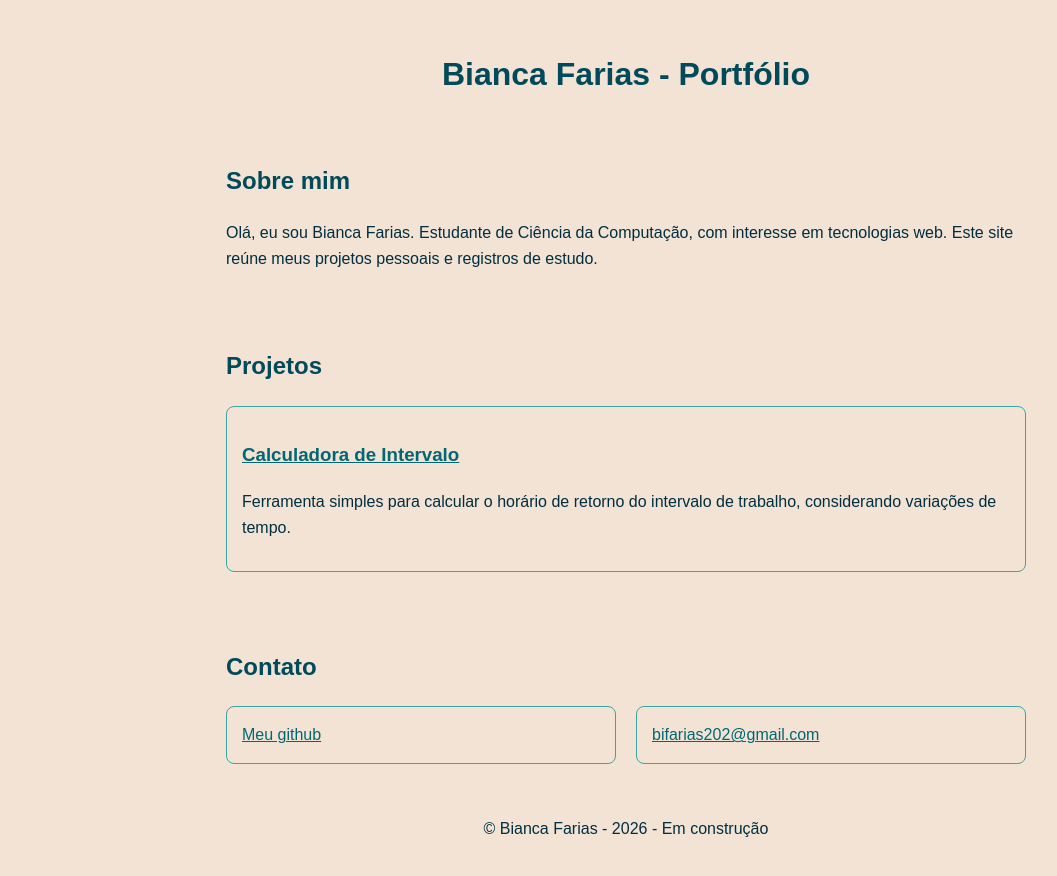
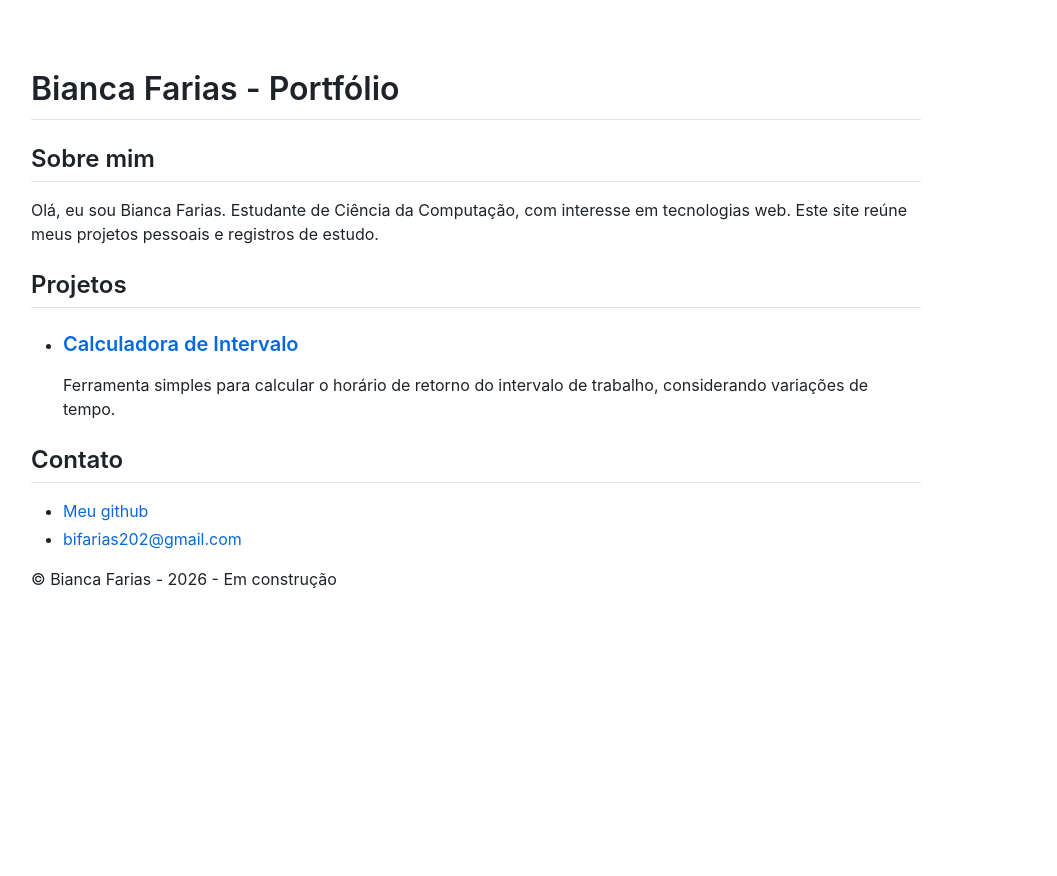
Before and after one commit to lubiasafira/biancafarias.com.br, a plain HTML site: page index.html in a window 1280 px wide. Shown: the whole page, without its empty margins (14-1071 px from the left). After the commit the page ends 800 px from the top, so only its background shows below. Drawn offline with nearby package versions, Linux system fonts and the light colour scheme.

Commit message:
Adiciona estilo markdown-css

```diff
--- a/css/colors.css
+++ /dev/null
@@ -1,47 +0,0 @@
-/*
-Variáveis de cores
- */
-
-:root {
-    --cor-fundo: #F2E3D5;
-    --cor-texto: #012E40;
-    --cor-titulo: #024959;
-    --cor-link: #026773;
-    --cor-hover: #3CA6A6;
-}
-
-body {
-    background-color: var(--cor-fundo);
-    color: var(--cor-texto);
-}
-
-/* header, main, footer */
-
-
-header h1 {
-    color: var(--cor-titulo);
-
-}
-
-h2 {
-    color: var(--cor-titulo);
-}
-
-h3 {
-    color: var(--cor-titulo);
-}
-
-/* Links */
-
-a {
-    color: var(--cor-link);
-}
-
-a:hover {
-    color: var(--cor-hover);
-}
-
-/* footer */
-footer {
-    color:var(--cor-texto)
-}
--- a/css/style.css
+++ /dev/null
@@ -1,53 +0,0 @@
-body
-{
-    font-family: Arial, Helvetica, sans-serif;
-    line-height: 1.6;
-    padding: 0 20px;
-    display: flex;
-    flex-direction: column;
-    min-height: 100vh;
-}
-
-header {
-    display: flex;
-    justify-content: center;
-    align-items: center;
-    padding: 20px;
-}
-
-header h1 {
-    text-align: center;
-}
-
-main {
-    flex: 1;
-    display: flex;
-    flex-direction: column;
-    gap: 40px;
-    max-width: 800px;
-    margin: 0 auto;
-}
-
-ul {
-    display: flex;
-    flex-wrap: wrap;
-    gap: 20px;
-    padding: 0;
-    list-style: none;
-}
-
-ul li {
-    flex: 1 1 250px;
-    border: 1px solid var(--cor-hover);
-    padding: 15px;
-    border-radius: 8px;
-    background-color: var(--cor-fundo);
-}
-
-footer {
-    display: flex;
-    justify-content: center;
-    align-items: center;
-    padding: 20px 0;
-    text-align: center;
-}
--- a/index.html
+++ b/index.html
@@ -4,10 +4,24 @@
     <meta charset="UTF-8">
     <meta name="viewport" content="width=device-width, initial-scale=1.0">
     <title>Bianca Farias</title>
-    <link rel="stylesheet" href="css/colors.css">
-    <link rel="stylesheet" href="css/style.css">
+    <style>
+        .markdown-body {
+		box-sizing: border-box;
+		min-width: 200px;
+		max-width: 980px;
+		margin: 0 auto;
+		padding: 45px;
+	}
+
+	@media (max-width: 767px) {
+		.markdown-body {
+			padding: 15px;
+		}
+	}
+    </style>
+    <link rel="stylesheet" href="https://cdnjs.cloudflare.com/ajax/libs/github-markdown-css/5.8.1/github-markdown.css" integrity="sha512-Hasfm7Iv5AG2/v5DSRXetpC33VjyPBXn5giooMag2EgSbiJ2Xp4GGvYGKSvc68SiJIflF/WrbDFdNmtlZHE5HA==" crossorigin="anonymous" referrerpolicy="no-referrer" />
 </head>
-<body>
+<body class="markdown-body">
     <header>
         <h1>Bianca Farias - Portfólio</h1>
     </header>
```
